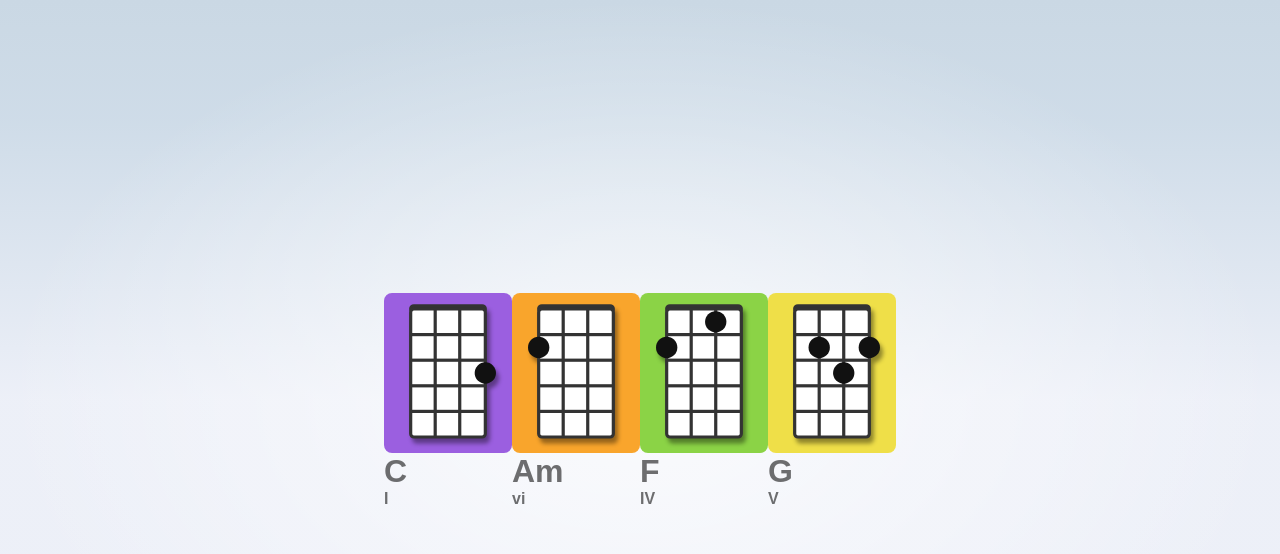
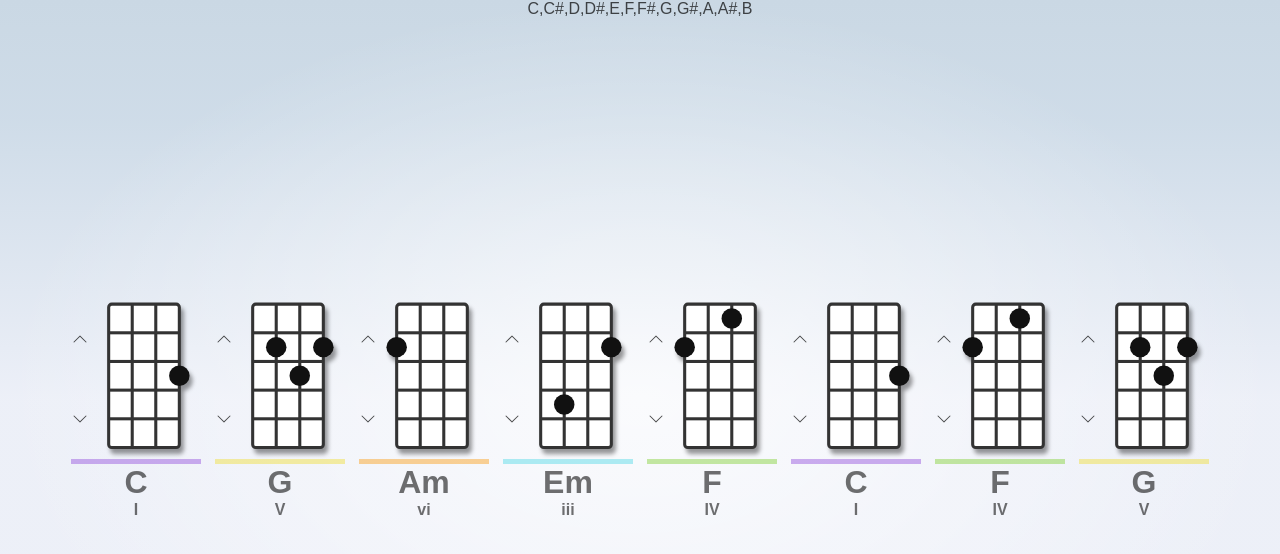
Before and after one commit to marginalhours/ukulele-progressions, a SvelteKit app: page / in a window 1280 px wide. Shown: the top 554 px of the page. Built offline with nearby package versions, Linux system fonts and the light colour scheme.

Commit message:
starting to grow more of a UI

```diff
--- a/src/lib/music/pitch.ts
+++ b/src/lib/music/pitch.ts
@@ -2,9 +2,7 @@
  * This file contains types and helpers for working with pitches
  */
 
-import type { Pitch } from './types';
-
-export const pitches: Pitch[] = ['C', 'C#', 'D', 'D#', 'E', 'F', 'F#', 'G', 'G#', 'A', 'A#', 'B'];
+import { pitches, type Pitch } from './types';
 
 const pitchToIndex: { [key in Pitch]: number } = {
 	C: 0,
--- a/src/lib/music/types.ts
+++ b/src/lib/music/types.ts
@@ -1,16 +1,23 @@
-export type Interval = 'I' | 'II' | 'III' | 'IV' | 'V' | 'VI' | 'VII' | 'VIII';
+export const intervals = ['I', 'II', 'III', 'IV', 'V', 'VI', 'VII', 'VIII'] as const;
+export type Interval = (typeof intervals)[number];
 
-export type Pitch = 'C' | 'C#' | 'D' | 'D#' | 'E' | 'F' | 'F#' | 'G' | 'G#' | 'A' | 'A#' | 'B';
+// TODO: there's a "display" version of this which does notes, sharps, flats - one for another day
+export const pitches = ['C', 'C#', 'D', 'D#', 'E', 'F', 'F#', 'G', 'G#', 'A', 'A#', 'B'] as const;
+export type Pitch = (typeof pitches)[number];
 
-export type PitchWithFlats = Pitch | 'Bb' | 'Ab' | 'Gb' | 'Eb' | 'Db';
+export const pitchesWithFlats = [...pitches, 'Bb', 'Ab', 'Gb', 'Eb', 'Db'] as const;
+export type PitchWithFlats = (typeof pitchesWithFlats)[number];
 
-export type Quality =
-	| 'major'
-	| 'minor'
-	| 'dominant-7th'
-	| 'major-7th'
-	| 'minor-7th'
-	| 'suspended-4th'
-	| 'suspended-2nd'
-	| 'augmented'
-	| 'diminished';
+export const qualities = [
+	'major',
+	'minor',
+	'dominant-7th',
+	'major-7th',
+	'minor-7th',
+	'suspended-4th',
+	'suspended-2nd',
+	'augmented',
+	'diminished'
+];
+
+export type Quality = (typeof qualities)[number];
--- a/src/routes/+page.svelte
+++ b/src/routes/+page.svelte
@@ -1,7 +1,7 @@
 <script lang="ts">
 	import ChordPanel from './ChordPanel.svelte';
 	import { progression, type RelativeChord } from '../lib/music/relativeChord';
-	import { pitches, type Pitch } from '../lib/music/pitch';
+	import { pitches, type Pitch } from '../lib/music/types';
 	import { intervalToChord, type Chord } from '../lib/music/chords';
 	import { choose } from '../lib/utilities';
 	import { getFrettingForChord } from '$lib/frettings';
@@ -14,10 +14,11 @@
 		progression`I-V-vi-iii-IV-I-IV-V` // hey pachelbel
 	];
 
-	let sequence: RelativeChord[] = progressions[3];
+	let sequence: RelativeChord[] = progressions[4];
 
 	let tonic: Pitch = 'C';
 	let chords: Chord[] = sequence.map((interval) => intervalToChord(tonic, interval));
+	// TODO: store for chords and fretting indices
 	let sequenceFrets: number[][] = chords.map(getFrettingForChord);
 
 	const onKeyDown = (e: KeyboardEvent) => {
@@ -34,20 +35,34 @@
 	<meta name="description" content="Ukulele Chord Progression Generator" />
 </svelte:head>
 
+<main>
 	<section>
+		{pitches.map((p) => p)}
+	</section>
+	<section class="fretting-section">
 		{#each chords as _, index}
 			<ChordPanel
 				relativeChord={sequence[index]}
 				chord={chords[index]}
 				fretted={sequenceFrets[index]}
+				onPreviousFretting={console.log}
+				onNextFretting={console.log}
 			/>
 		{/each}
 	</section>
+</main>
 
 <svelte:window on:keydown={onKeyDown} />
 
 <style>
-	section {
+	main {
+		display: flex;
+		flex-direction: column;
+		justify-content: center;
+		align-items: center;
+		height: 100%;
+	}
+	.fretting-section {
 		display: flex;
 		flex-direction: row;
 		justify-content: center;
--- /dev/null
+++ b/src/routes/Chevron.svelte
@@ -0,0 +1,28 @@
+<script lang="ts">
+	let clazz = '';
+	export { clazz as class };
+</script>
+
+<svg
+	xmlns="http://www.w3.org/2000/svg"
+	width="16"
+	height="16"
+	fill="currentColor"
+	viewBox="0 0 16 16"
+	class={clazz}
+>
+	<path
+		fill-rule="evenodd"
+		d="M4.646 1.646a.5.5 0 0 1 .708 0l6 6a.5.5 0 0 1 0 .708l-6 6a.5.5 0 0 1-.708-.708L10.293 8 4.646 2.354a.5.5 0 0 1 0-.708z"
+	/>
+</svg>
+
+<style>
+	.fretting-control-up {
+		transform: rotate(-90deg);
+	}
+
+	.fretting-control-down {
+		transform: rotate(90deg);
+	}
+</style>
--- a/src/routes/ChordDiagram.svelte
+++ b/src/routes/ChordDiagram.svelte
@@ -13,8 +13,10 @@
 		dotColor: string;
 		// Spacing / sizing
 		lineWidth: number;
-		verticalMargin: number;
-		horizontalMargin: number;
+		marginLeft: number;
+		marginRight: number;
+		marginTop: number;
+		marginBottom: number;
 	}
 
 	const defaultDiagramStyle: DiagramStyle = {
@@ -23,8 +25,10 @@
 		dotColor: '#111',
 		lineColor: '#333',
 		lineWidth: 3,
-		verticalMargin: 15,
-		horizontalMargin: 25
+		marginLeft: 28,
+		marginRight: 28,
+		marginTop: 5,
+		marginBottom: 5
 	};
 
 	export let fretted: (number | null)[] = [];
@@ -32,46 +36,46 @@
 
 	// Layout calculations
 
-	const diagramWidth = 120;
+	const diagramWidth = 125;
 	const diagramHeight = 150;
 	const dotRadius = 10;
 	const labelFontSize = 24;
 
 	const diagramStyle = { ...style, ...defaultDiagramStyle };
-	$: lowestFret = Math.max(Math.max(...fretted) - 4, 0);
+	$: lowestFret = Math.min(...fretted) > 2 ? Math.min(...fretted) : 1;
 	$: relativeFrets = fretted.map((fret) => fret - lowestFret);
 
-	const boardWidth = diagramWidth - 2 * diagramStyle.horizontalMargin;
-	const boardHeight = diagramHeight - 2 * diagramStyle.verticalMargin;
+	const boardWidth = diagramWidth - (diagramStyle.marginLeft + diagramStyle.marginRight);
+	const boardHeight = diagramHeight - (diagramStyle.marginTop + diagramStyle.marginBottom);
 
 	const dotFretIncrement = boardHeight / 5;
 
-	const fretLabelXcoord = diagramStyle.horizontalMargin + boardWidth + 0.5 * labelFontSize;
-	const fretLabelYCoord = diagramStyle.verticalMargin + 0.5 * dotFretIncrement;
+	const fretLabelXcoord = diagramWidth - 0.4 * labelFontSize;
+	const fretLabelYCoord = diagramStyle.marginTop + 0.5 * dotFretIncrement;
 
 	let dotYCoords: (number | null)[];
 	$: dotYCoords = relativeFrets.map((fret) => {
-		return diagramStyle.verticalMargin + (fret - 0.5) * dotFretIncrement;
+		return diagramStyle.marginTop + (fret + 0.5) * dotFretIncrement;
 	});
 
 	// middle strings only
 	const stringXcoords = [
-		diagramStyle.horizontalMargin - diagramStyle.lineWidth / 2 + Math.floor((1 / 3) * boardWidth),
-		diagramStyle.horizontalMargin - diagramStyle.lineWidth / 2 + Math.floor((2 / 3) * boardWidth)
+		diagramStyle.marginLeft - diagramStyle.lineWidth / 2 + Math.floor((1 / 3) * boardWidth),
+		diagramStyle.marginLeft - diagramStyle.lineWidth / 2 + Math.floor((2 / 3) * boardWidth)
 	];
 
 	const fretYcoords = [
-		diagramStyle.verticalMargin - diagramStyle.lineWidth / 2 + Math.floor((1 / 5) * boardHeight),
-		diagramStyle.verticalMargin - diagramStyle.lineWidth / 2 + Math.floor((2 / 5) * boardHeight),
-		diagramStyle.verticalMargin - diagramStyle.lineWidth / 2 + Math.floor((3 / 5) * boardHeight),
-		diagramStyle.verticalMargin - diagramStyle.lineWidth / 2 + Math.floor((4 / 5) * boardHeight)
+		diagramStyle.marginTop - diagramStyle.lineWidth / 2 + Math.floor((1 / 5) * boardHeight),
+		diagramStyle.marginTop - diagramStyle.lineWidth / 2 + Math.floor((2 / 5) * boardHeight),
+		diagramStyle.marginTop - diagramStyle.lineWidth / 2 + Math.floor((3 / 5) * boardHeight),
+		diagramStyle.marginTop - diagramStyle.lineWidth / 2 + Math.floor((4 / 5) * boardHeight)
 	];
 
 	const dotXcoords = [
-		diagramStyle.horizontalMargin + Math.floor((0 / 3) * boardWidth),
-		diagramStyle.horizontalMargin + Math.floor((1 / 3) * boardWidth),
-		diagramStyle.horizontalMargin + Math.floor((2 / 3) * boardWidth),
-		diagramStyle.horizontalMargin + Math.floor((3 / 3) * boardWidth)
+		diagramStyle.marginLeft + Math.floor((0 / 3) * boardWidth),
+		diagramStyle.marginLeft + Math.floor((1 / 3) * boardWidth),
+		diagramStyle.marginLeft + Math.floor((2 / 3) * boardWidth),
+		diagramStyle.marginLeft + Math.floor((3 / 3) * boardWidth)
 	];
 </script>
 
@@ -83,8 +87,8 @@
 	<!-- Fretboard top line -->
 	{#if lowestFret == 0}
 		<rect
-			x={diagramStyle.horizontalMargin}
-			y={diagramStyle.verticalMargin - diagramStyle.lineWidth}
+			x={diagramStyle.marginLeft}
+			y={diagramStyle.marginTop - diagramStyle.lineWidth}
 			width={boardWidth}
 			height={diagramStyle.lineWidth * 2}
 			stroke={diagramStyle.lineColor}
@@ -98,8 +102,8 @@
 
 	<!-- Board -->
 	<rect
-		x={diagramStyle.horizontalMargin}
-		y={diagramStyle.verticalMargin}
+		x={diagramStyle.marginLeft}
+		y={diagramStyle.marginTop}
 		width={boardWidth}
 		height={boardHeight}
 		stroke={diagramStyle.lineColor}
@@ -113,14 +117,14 @@
 	<!-- Middle strings -->
 	<rect
 		x={stringXcoords[0]}
-		y={diagramStyle.verticalMargin}
+		y={diagramStyle.marginTop}
 		width={diagramStyle.lineWidth}
 		height={boardHeight}
 		fill={diagramStyle.lineColor}
 	/>
 	<rect
 		x={stringXcoords[1]}
-		y={diagramStyle.verticalMargin}
+		y={diagramStyle.marginTop}
 		width={diagramStyle.lineWidth}
 		height={boardHeight}
 		fill={diagramStyle.lineColor}
@@ -128,28 +132,28 @@
 
 	<!-- Fret lines -->
 	<rect
-		x={diagramStyle.horizontalMargin}
+		x={diagramStyle.marginLeft}
 		y={fretYcoords[0]}
 		width={boardWidth}
 		height={diagramStyle.lineWidth}
 		fill={diagramStyle.lineColor}
 	/>
 	<rect
-		x={diagramStyle.horizontalMargin}
+		x={diagramStyle.marginLeft}
 		y={fretYcoords[1]}
 		width={boardWidth}
 		height={diagramStyle.lineWidth}
 		fill={diagramStyle.lineColor}
 	/>
 	<rect
-		x={diagramStyle.horizontalMargin}
+		x={diagramStyle.marginLeft}
 		y={fretYcoords[2]}
 		width={boardWidth}
 		height={diagramStyle.lineWidth}
 		fill={diagramStyle.lineColor}
 	/>
 	<rect
-		x={diagramStyle.horizontalMargin}
+		x={diagramStyle.marginLeft}
 		y={fretYcoords[3]}
 		width={boardWidth}
 		height={diagramStyle.lineWidth}
@@ -157,7 +161,7 @@
 	/>
 
 	<!-- Fretted strings -->
-	{#if relativeFrets[0] > 0}
+	{#if relativeFrets[0] >= 0}
 		<circle
 			class="chord-diagram-note"
 			transition:fade
@@ -167,7 +171,7 @@
 			r={dotRadius}
 		/>
 	{/if}
-	{#if relativeFrets[1] > 0}
+	{#if relativeFrets[1] >= 0}
 		<circle
 			class="chord-diagram-note"
 			transition:fade
@@ -177,7 +181,7 @@
 			r={dotRadius}
 		/>
 	{/if}
-	{#if relativeFrets[2] > 0}
+	{#if relativeFrets[2] >= 0}
 		<circle
 			class="chord-diagram-note"
 			transition:fade
@@ -187,7 +191,7 @@
 			r={dotRadius}
 		/>
 	{/if}
-	{#if relativeFrets[3] > 0}
+	{#if relativeFrets[3] >= 0}
 		<circle
 			class="chord-diagram-note"
 			transition:fade
@@ -199,7 +203,7 @@
 	{/if}
 
 	<!-- First fret label -->
-	{#if lowestFret > 0}
+	{#if lowestFret > 1}
 		<text
 			x={fretLabelXcoord}
 			y={fretLabelYCoord}
@@ -207,7 +211,7 @@
 			font-size={labelFontSize}
 			dominant-baseline="central"
 			text-anchor="middle"
-			>{lowestFret + 1}
+			>{lowestFret}
 		</text>
 	{/if}
 </svg>
--- a/src/routes/ChordPanel.svelte
+++ b/src/routes/ChordPanel.svelte
@@ -2,10 +2,13 @@
 	import ChordDiagram from './ChordDiagram.svelte';
 	import { relativeChordToString, type RelativeChord } from '../lib/music/relativeChord';
 	import { chordToString, type Chord } from '../lib/music/chords';
+	import Chevron from './Chevron.svelte';
 
 	export let relativeChord: RelativeChord;
 	export let chord: Chord;
 	export let fretted: (number | null)[];
+	export let onPreviousFretting: () => void;
+	export let onNextFretting: () => void;
 
 	const BACKGROUNDS = {
 		I: '#9b5fe0',
@@ -21,25 +24,89 @@
 	$: backgroundColor = BACKGROUNDS[relativeChord.number];
 </script>
 
-<div>
-	<div class="chord-panel" style="--background-color: {backgroundColor}">
-		<ChordDiagram {fretted} />
+<div class="chord-panel-wrapper">
+	<div class="chord-and-fretting">
+		<div class="fretting-controls">
+			<div class="fretting-control" on:click={onPreviousFretting}>
+				<Chevron class="fretting-control-up" />
+			</div>
+			<div class="fretting-control" on:click={onNextFretting}>
+				<Chevron class="fretting-control-down" />
+			</div>
+		</div>
+		<div class="chord-panel">
+			<ChordDiagram {fretted} />
+		</div>
 	</div>
+	<div class="chord-topper" style="--background-color: {backgroundColor}" />
 	<div class="chord-name">{chordToString(chord)}</div>
-	<div class="chord-role">{relativeChordToString(relativeChord)}</div>
+	<div class="chord-role">
+		{relativeChordToString(relativeChord)}
+	</div>
 </div>
 
 <style>
-	.chord-panel {
+	.chord-panel-wrapper {
+		position: relative;
+	}
+
+	.chord-topper {
+		width: 90%;
+		height: 5px;
+		opacity: 0.5;
 		background-color: var(--background-color);
+	}
+
+	.chord-and-fretting {
+		display: grid;
+		grid-template-columns: 16px 1fr;
+	}
+
+	.fretting-controls {
 		display: flex;
+		flex-direction: column;
+		justify-content: space-around;
+		align-items: center;
+		position: relative;
+		left: 8px;
+		z-index: 1;
+	}
 
+	.fretting-control {
+		font-size: 32px;
+		line-height: 0;
+
+		display: flex;
+		justify-content: center;
+		align-items: center;
+		cursor: pointer;
+		transition: transform 100ms ease-in-out;
+	}
+
+	.fretting-control:hover {
+		transform: scale(1.1);
+	}
+
+	.fretting-control-up {
+		transform: rotate(-90deg);
+	}
+
+	.fretting-control-down {
+		transform: rotate(90deg);
+	}
+
+	.chord-panel-wrapper {
+		display: flex;
 		flex-direction: column;
 		justify-content: center;
 		align-items: center;
+	}
+
+	.chord-panel {
 		width: 8em;
 		height: 10em;
 		border-radius: 0.5em;
+		z-index: -1;
 	}
 
 	.chord-name {
```
Also changed, not shown: src/routes/progressionStore.ts (added). Lines whose indentation alone changed are shown as unchanged.
